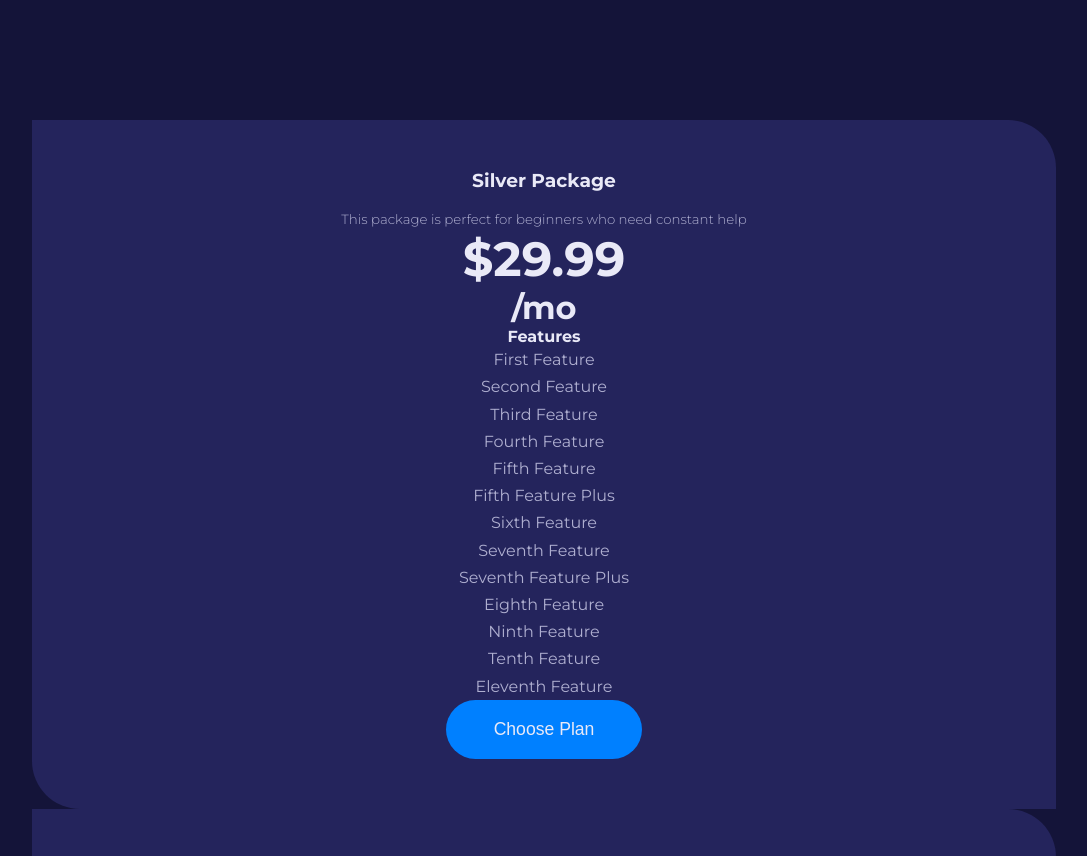
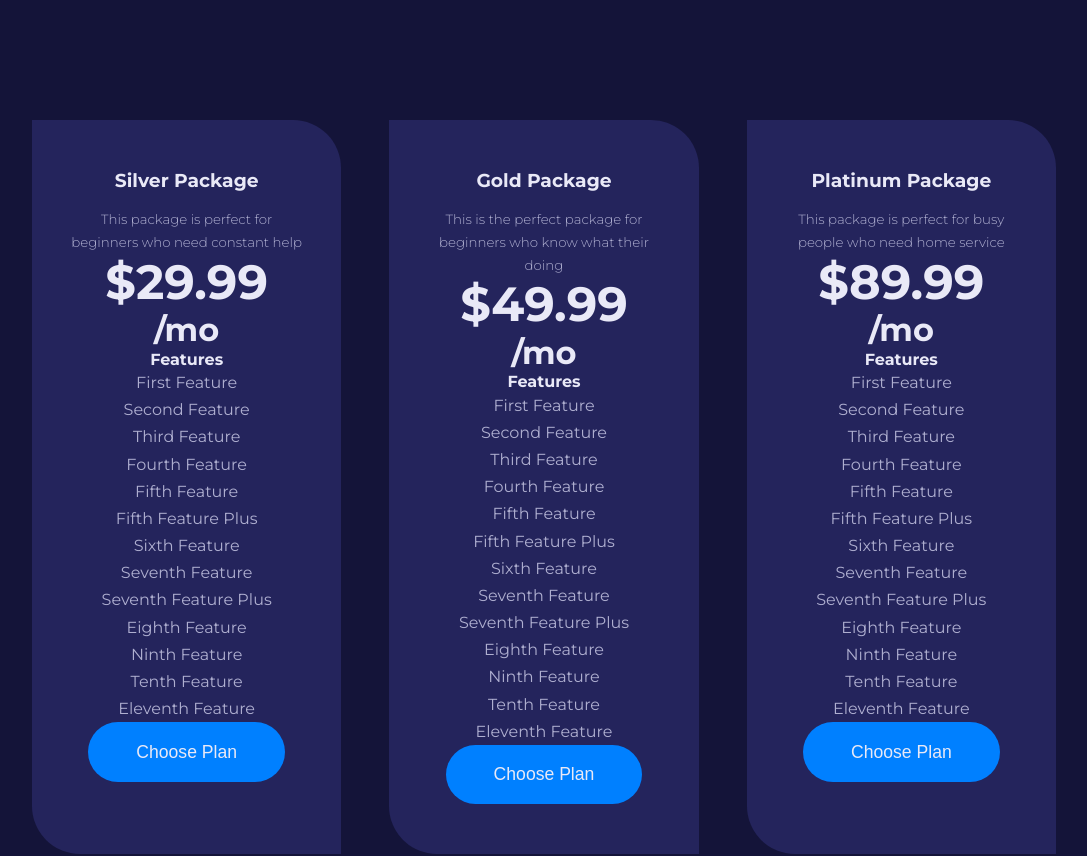
Before and after one commit to erickdc7/react-trainer-website, a React (Create React App) app: page /plans in a window 1280 px wide. Shown: the part 440-1296 px from the top of the page, without its empty margins (96-1183 px from the left). Built offline with nearby package versions, Linux system fonts and the light colour scheme; the HTML template or start-up script is replaced by a standard one.

Commit message:
plans__container styles added to plans.css

```diff
--- a/src/pages/plans/plans.css
+++ b/src/pages/plans/plans.css
@@ -0,0 +1,5 @@
+.plans__container {
+  display: grid;
+  grid-template-columns: repeat(3, 1fr);
+  gap: 3rem;
+}
```
